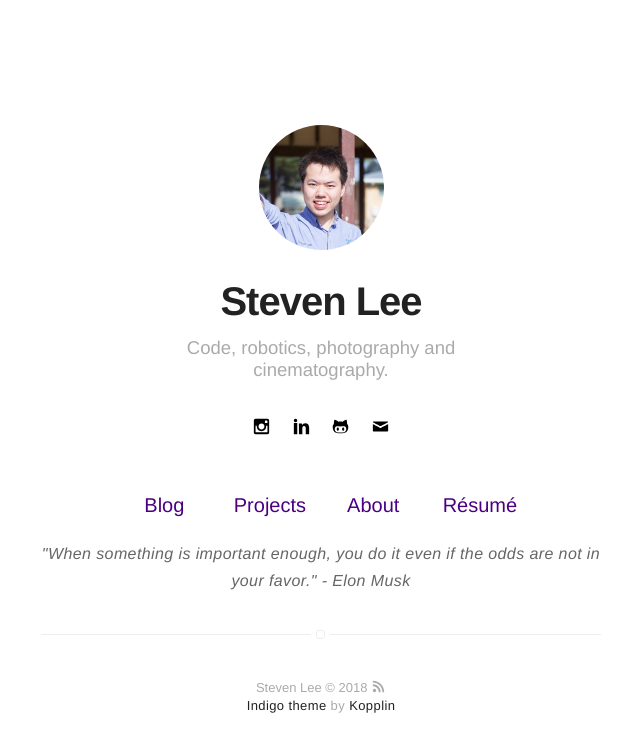
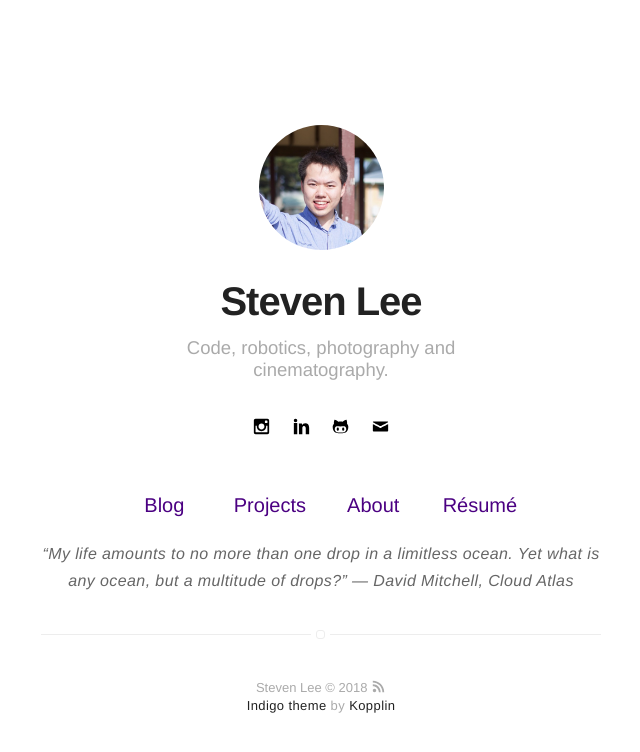
Before and after one commit to stevenlee090/stevenlee090.github.io, a Jekyll site: the page built from index.html, in a window 1280 px wide. Shown: the top 752 px of the page, without its empty margins (319-959 px from the left). Built offline with Jekyll 4.4.1, drawn with Linux system fonts in a browser that asks for light colours.

Commit message:
updated quote

```diff
--- a/index.html
+++ b/index.html
@@ -5,6 +5,6 @@ title: Home
 
 <p align="center">
   <i>
-    "When something is important enough, you do it even if the odds are not in your favor." - Elon Musk
+      “My life amounts to no more than one drop in a limitless ocean. Yet what is any ocean, but a multitude of drops?” ― David Mitchell, Cloud Atlas
   </i>
 </p>
```
